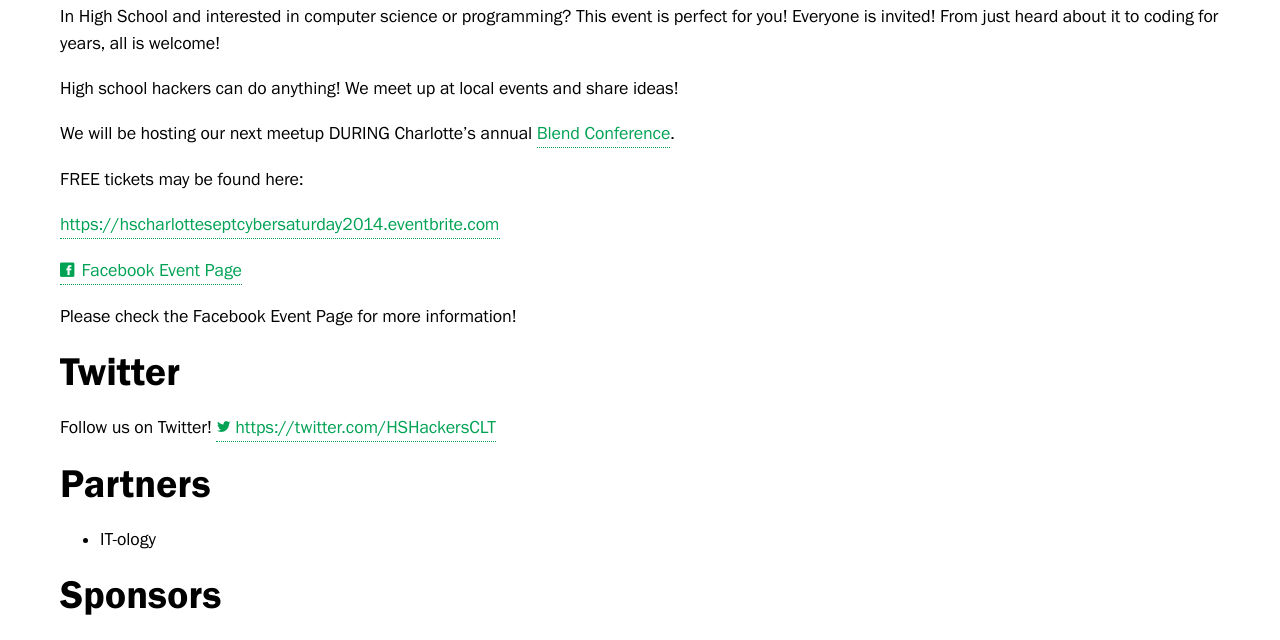
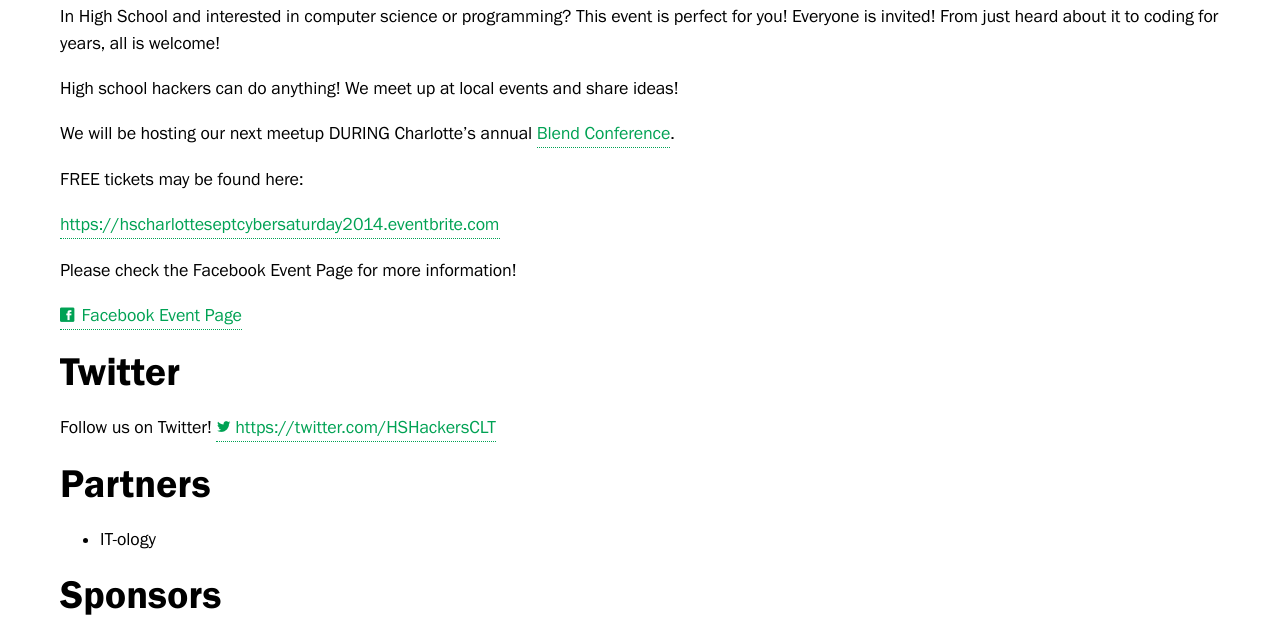
Before and after one commit to hshackers/clt, a Jekyll site: the page built from _posts/meetups/2014-09-20-meetup-1.md, in a window 1280 px wide and 900 px high, scrolled down 536 px, cut to the strip 0-640 px from the top of the window. Built offline with Jekyll 4.4.1, drawn with Linux system fonts in a browser that asks for light colours; nearby versions of some CDN libraries; comment, search, counter and statistics services are not loaded.

Commit message:
Update 2014-09-20-meetup-1.md

```diff
--- a/_posts/meetups/2014-09-20-meetup-1.md
+++ b/_posts/meetups/2014-09-20-meetup-1.md
@@ -27,10 +27,12 @@
 
 
 
-<a href="https://www.facebook.com/events/508354909295479/" target="_blank" class="btn btn-facebook"><i class="icon-facebook"> </i>Facebook Event Page</a>
 
 
 Please check the Facebook Event Page for more information!
+
+<a href="https://www.facebook.com/events/508354909295479/" target="_blank" class="btn btn-facebook"><i class="icon-facebook"> </i>Facebook Event Page</a>
+
 
 
 
```
